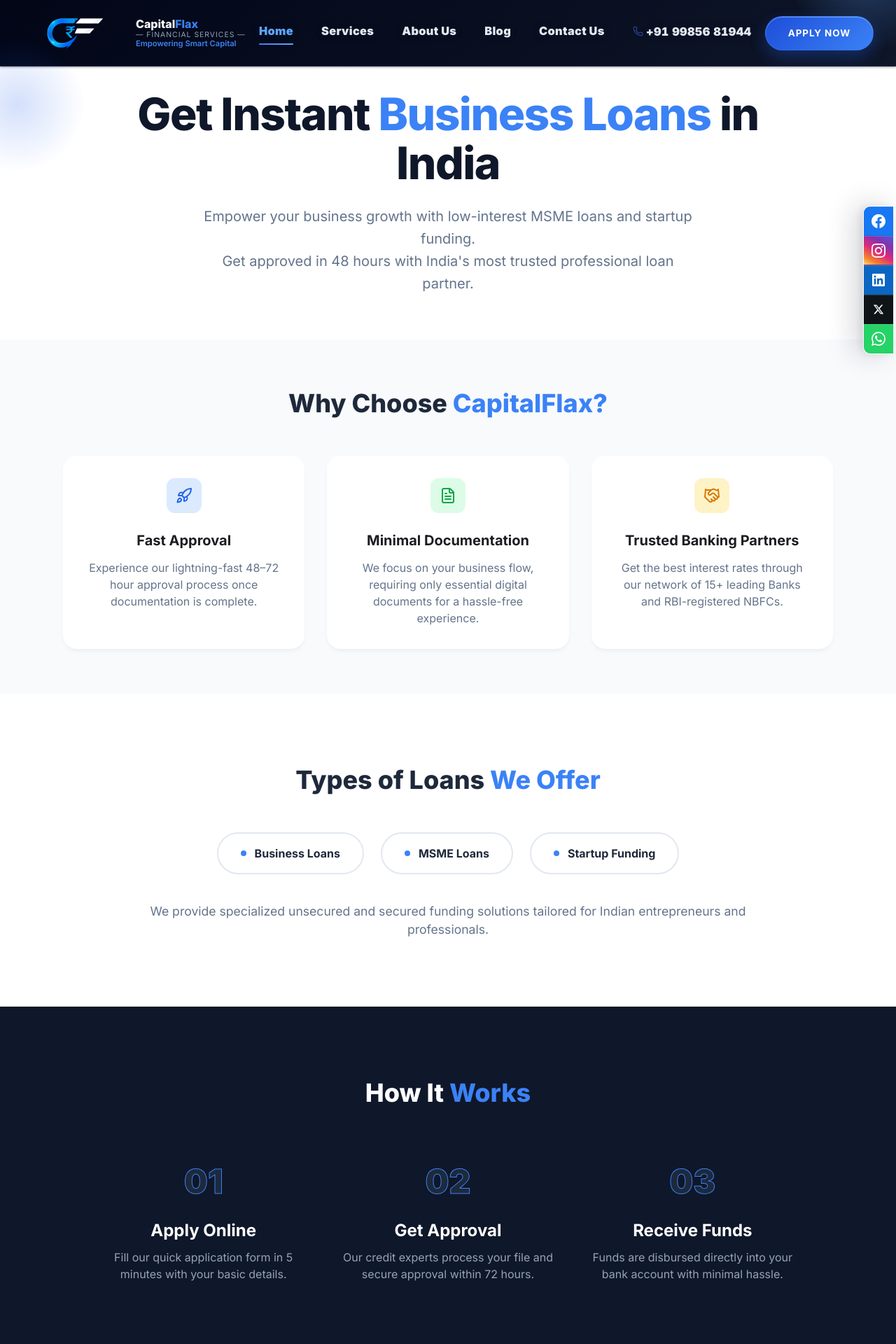
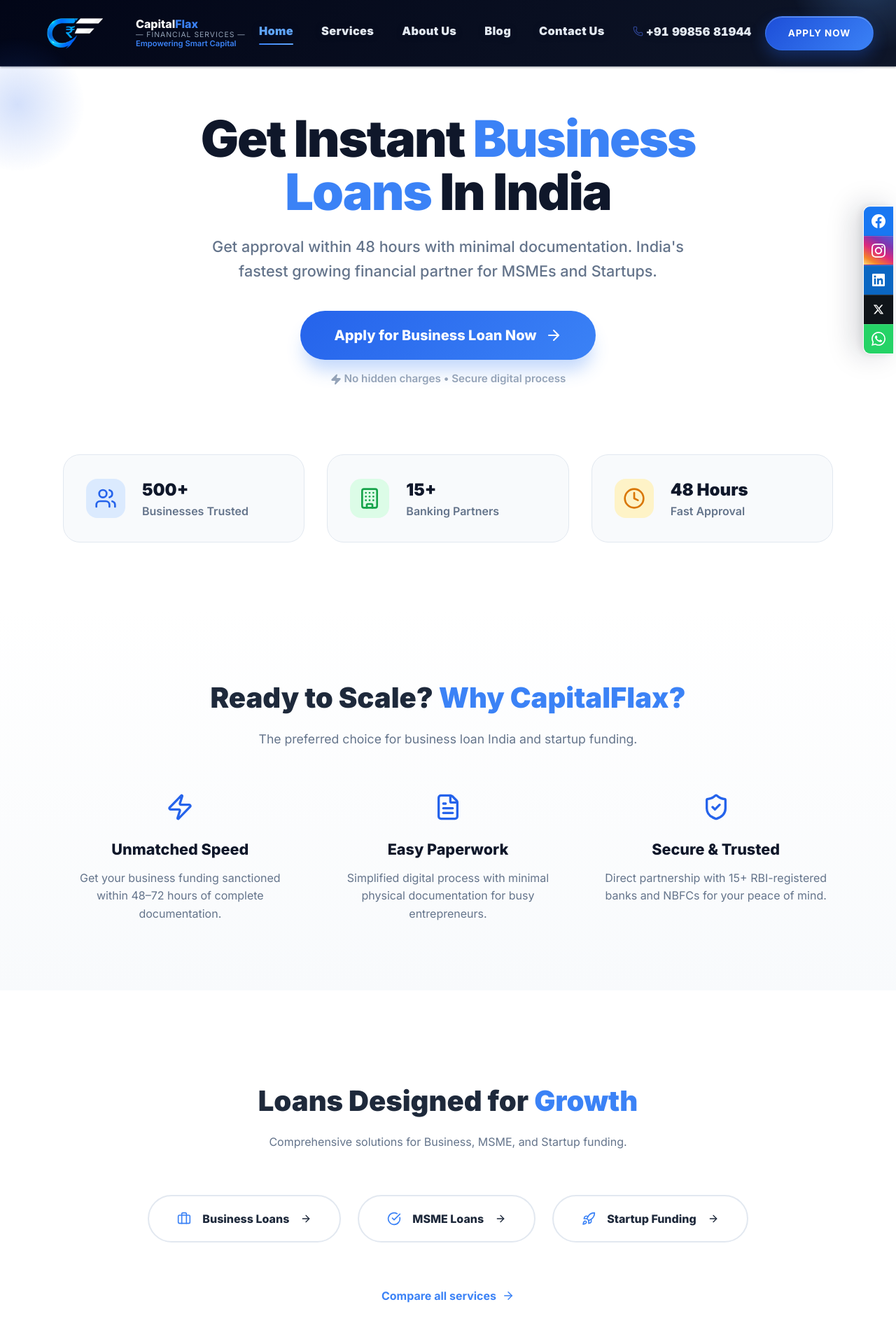
Before and after one commit to hruthikkarra/capitalflax, a Next.js app: page / in a window 1280 px wide. Shown: the top 1920 px of the page at 70% size. Built offline with nearby package versions, Linux system fonts and the light colour scheme.

Commit message:
feat(home): final conversion and SEO overhaul with premium trust section and refined UI

```diff
--- a/app/components/HeroSlider.tsx
+++ b/app/components/HeroSlider.tsx
@@ -103,7 +103,7 @@
                 >
                   {s.badge}
                 </div>
-                <h1 className="slide-title">{s.title}</h1>
+                <h2 className="slide-title">{s.title}</h2>
                 <p className="slide-subtitle">{s.subtitle}</p>
                 <div className="slide-buttons">
                   <Link
--- a/app/page.tsx
+++ b/app/page.tsx
@@ -1,6 +1,7 @@
 import type { Metadata } from 'next';
+import Link from 'next/link';
 import HomePageClient from './components/HomePageClient';
-import { Rocket, FileText, Handshake, Briefcase, Zap, CheckCircle } from 'lucide-react';
+import { Rocket, FileText, Handshake, Briefcase, Zap, CheckCircle, ShieldCheck, Users, Building, ArrowRight, Clock } from 'lucide-react';
 
 export const metadata: Metadata = {
   title: "Business Loans in India | CapitalFlax",
@@ -19,92 +20,231 @@
 export default function Home() {
   return (
     <main style={{ background: '#fff' }}>
-      {/* 1. Header & Intro */}
-      <section style={{ padding: '8rem 1rem 4rem', textAlign: 'center', maxWidth: '1000px', margin: '0 auto' }}>
-        <h1 style={{ fontSize: 'clamp(2.5rem, 6vw, 4rem)', fontWeight: 800, color: '#0F172A', letterSpacing: '-1.5px', lineHeight: 1.1, marginBottom: '1.5rem' }}>
+      {/* 1. HERO SECTION */}
+      <section style={{
+        padding: '10rem 1rem 6rem',
+        textAlign: 'center',
+        maxWidth: '1200px',
+        margin: '0 auto',
+        display: 'flex',
+        flexDirection: 'column',
+        alignItems: 'center',
+        gap: '2rem'
+      }}>
+        <div style={{ maxWidth: '850px' }}>
+          <h1 style={{
+            fontSize: 'clamp(3rem, 7vw, 4.5rem)',
+            fontWeight: 900,
+            color: '#0F172A',
+            letterSpacing: '-2px',
+            lineHeight: 1.05,
+            marginBottom: '1.5rem',
+            textTransform: 'capitalize'
+          }}>
             Get Instant <span style={{ color: '#3B82F6' }}>Business Loans</span> in India
           </h1>
-        <p style={{ fontSize: '1.25rem', color: '#64748B', lineHeight: 1.6, maxWidth: '700px', margin: '0 auto' }}>
-          Empower your business growth with low-interest MSME loans and startup funding.<br />
-          Get approved in 48 hours with India's most trusted professional loan partner.
+          <p style={{
+            fontSize: '1.35rem',
+            color: '#64748B',
+            lineHeight: 1.6,
+            maxWidth: '700px',
+            margin: '0 auto 2.5rem',
+            fontWeight: 500
+          }}>
+            Get approval within 48 hours with minimal documentation. India's fastest growing
+            financial partner for MSMEs and Startups.
           </p>
+
+          <div style={{ display: 'flex', flexDirection: 'column', alignItems: 'center', gap: '1rem' }}>
+            <Link
+              href="/apply"
+              style={{
+                background: 'linear-gradient(135deg, #2563EB, #3B82F6)',
+                color: '#fff',
+                padding: '1.25rem 3rem',
+                borderRadius: '50px',
+                fontSize: '1.25rem',
+                fontWeight: 800,
+                textDecoration: 'none',
+                boxShadow: '0 20px 25px -5px rgba(59, 130, 246, 0.3)',
+                display: 'inline-flex',
+                alignItems: 'center',
+                gap: '0.75rem',
+                transition: 'all 0.3s ease'
+              }}
+            >
+              Apply for Business Loan Now <ArrowRight size={24} />
+            </Link>
+            <p style={{ color: '#94A3B8', fontSize: '0.95rem', fontWeight: 600 }}>
+              <Zap size={16} fill="currentColor" style={{ display: 'inline', marginRight: '4px' }} />
+              No hidden charges • Secure digital process
+            </p>
+          </div>
+        </div>
       </section>
 
-      {/* 2. Why Choose CapitalFlax? */}
-      <section style={{ padding: '4rem 1rem', background: '#F8FAFC' }}>
-        <div style={{ maxWidth: '1100px', margin: '0 auto', textAlign: 'center' }}>
-          <h2 style={{ fontSize: '2.25rem', fontWeight: 800, color: '#1E293B', marginBottom: '3rem' }}>Why Choose <span style={{ color: '#3B82F6' }}>CapitalFlax?</span></h2>
-
-          <div style={{ display: 'grid', gridTemplateColumns: 'repeat(auto-fit, minmax(280px, 1fr))', gap: '2rem' }}>
-            <div style={{ padding: '2rem', background: '#fff', borderRadius: '20px', boxShadow: '0 4px 6px -1px rgba(0,0,0,0.05)' }}>
-              <div style={{ width: '50px', height: '50px', background: '#DBEAFE', borderRadius: '12px', display: 'flex', alignItems: 'center', justifyContent: 'center', margin: '0 auto 1.5rem' }}>
-                <Rocket style={{ color: '#2563EB' }} size={24} />
+      {/* 2. TRUST SECTION [NEW] */}
+      <section style={{ padding: '0 1rem 6rem' }}>
+        <div style={{
+          maxWidth: '1100px',
+          margin: '0 auto',
+          display: 'grid',
+          gridTemplateColumns: 'repeat(auto-fit, minmax(280px, 1fr))',
+          gap: '2rem'
+        }}>
+          <div style={{
+            padding: '2rem',
+            borderRadius: '24px',
+            background: '#F8FAFC',
+            border: '1px solid #E2E8F0',
+            display: 'flex',
+            alignItems: 'center',
+            gap: '1.5rem'
+          }}>
+            <div style={{ color: '#2563EB', background: '#DBEAFE', p: 3, borderRadius: '16px', display: 'flex', padding: '12px' }}>
+              <Users size={32} />
             </div>
-              <h3 style={{ fontSize: '1.25rem', fontWeight: 700, marginBottom: '0.75rem' }}>Fast Approval</h3>
-              <p style={{ color: '#64748B' }}>Experience our lightning-fast 48–72 hour approval process once documentation is complete.</p>
+            <div>
+              <div style={{ fontSize: '1.5rem', fontWeight: 900, color: '#0F172A' }}>500+</div>
+              <div style={{ color: '#64748B', fontWeight: 600 }}>Businesses Trusted</div>
+            </div>
           </div>
 
-            <div style={{ padding: '2rem', background: '#fff', borderRadius: '20px', boxShadow: '0 4px 6px -1px rgba(0,0,0,0.05)' }}>
-              <div style={{ width: '50px', height: '50px', background: '#DCFCE7', borderRadius: '12px', display: 'flex', alignItems: 'center', justifyContent: 'center', margin: '0 auto 1.5rem' }}>
-                <FileText style={{ color: '#16A34A' }} size={24} />
+          <div style={{
+            padding: '2rem',
+            borderRadius: '24px',
+            background: '#F8FAFC',
+            border: '1px solid #E2E8F0',
+            display: 'flex',
+            alignItems: 'center',
+            gap: '1.5rem'
+          }}>
+            <div style={{ color: '#16A34A', background: '#DCFCE7', p: 3, borderRadius: '16px', display: 'flex', padding: '12px' }}>
+              <Building size={32} />
             </div>
-              <h3 style={{ fontSize: '1.25rem', fontWeight: 700, marginBottom: '0.75rem' }}>Minimal Documentation</h3>
-              <p style={{ color: '#64748B' }}>We focus on your business flow, requiring only essential digital documents for a hassle-free experience.</p>
+            <div>
+              <div style={{ fontSize: '1.5rem', fontWeight: 900, color: '#0F172A' }}>15+</div>
+              <div style={{ color: '#64748B', fontWeight: 600 }}>Banking Partners</div>
+            </div>
           </div>
 
-            <div style={{ padding: '2rem', background: '#fff', borderRadius: '20px', boxShadow: '0 4px 6px -1px rgba(0,0,0,0.05)' }}>
-              <div style={{ width: '50px', height: '50px', background: '#FEF3C7', borderRadius: '12px', display: 'flex', alignItems: 'center', justifyContent: 'center', margin: '0 auto 1.5rem' }}>
-                <Handshake style={{ color: '#D97706' }} size={24} />
+          <div style={{
+            padding: '2rem',
+            borderRadius: '24px',
+            background: '#F8FAFC',
+            border: '1px solid #E2E8F0',
+            display: 'flex',
+            alignItems: 'center',
+            gap: '1.5rem'
+          }}>
+            <div style={{ color: '#D97706', background: '#FEF3C7', p: 3, borderRadius: '16px', display: 'flex', padding: '12px' }}>
+              <Clock size={32} />
             </div>
-              <h3 style={{ fontSize: '1.25rem', fontWeight: 700, marginBottom: '0.75rem' }}>Trusted Banking Partners</h3>
-              <p style={{ color: '#64748B' }}>Get the best interest rates through our network of 15+ leading Banks and RBI-registered NBFCs.</p>
+            <div>
+              <div style={{ fontSize: '1.5rem', fontWeight: 900, color: '#0F172A' }}>48 Hours</div>
+              <div style={{ color: '#64748B', fontWeight: 600 }}>Fast Approval</div>
             </div>
           </div>
         </div>
       </section>
 
-      {/* 3. Types of Loans We Offer */}
-      <section style={{ padding: '6rem 1rem' }}>
-        <div style={{ maxWidth: '900px', margin: '0 auto', textAlign: 'center' }}>
-          <h2 style={{ fontSize: '2.25rem', fontWeight: 800, color: '#1E293B', marginBottom: '3rem' }}>Types of Loans <span style={{ color: '#3B82F6' }}>We Offer</span></h2>
+      {/* 3. WHY CHOOSE SECTION [REFINED] */}
+      <section id="why-capitalflax" style={{ padding: '6rem 1rem', background: 'linear-gradient(to bottom, #fff, #F8FAFC)' }}>
+        <div style={{ maxWidth: '1100px', margin: '0 auto', textAlign: 'center' }}>
+          <h2 style={{ fontSize: '2.5rem', fontWeight: 900, color: '#1E293B', marginBottom: '1rem' }}>Ready to Scale? <span style={{ color: '#3B82F6' }}>Why CapitalFlax?</span></h2>
+          <p style={{ color: '#64748B', fontSize: '1.1rem', marginBottom: '4rem' }}>The preferred choice for business loan India and startup funding.</p>
 
-          <div style={{ display: 'flex', flexWrap: 'wrap', justifyContent: 'center', gap: '1.5rem' }}>
-            {['Business Loans', 'MSME Loans', 'Startup Funding'].map((loan) => (
-              <div key={loan} style={{ padding: '1rem 2rem', border: '2px solid #E2E8F0', borderRadius: '50px', display: 'flex', alignItems: 'center', gap: '0.75rem', fontWeight: 700, color: '#1E293B' }}>
-                <div style={{ width: '8px', height: '8px', background: '#3B82F6', borderRadius: '50%' }} />
-                {loan}
+          <div style={{ display: 'grid', gridTemplateColumns: 'repeat(auto-fit, minmax(300px, 1fr))', gap: '3rem' }}>
+            <div style={{ textAlign: 'center' }}>
+              <div style={{ marginBottom: '1.5rem', display: 'flex', justifyContent: 'center' }}><Zap size={40} color="#2563EB" /></div>
+              <h3 style={{ fontSize: '1.35rem', fontWeight: 800, marginBottom: '0.75rem', color: '#0F172A' }}>Unmatched Speed</h3>
+              <p style={{ color: '#64748B', lineHeight: 1.6 }}>Get your business funding sanctioned within 48–72 hours of complete documentation.</p>
             </div>
-            ))}
+
+            <div style={{ textAlign: 'center' }}>
+              <div style={{ marginBottom: '1.5rem', display: 'flex', justifyContent: 'center' }}><FileText size={40} color="#2563EB" /></div>
+              <h3 style={{ fontSize: '1.35rem', fontWeight: 800, marginBottom: '0.75rem', color: '#0F172A' }}>Easy Paperwork</h3>
+              <p style={{ color: '#64748B', lineHeight: 1.6 }}>Simplified digital process with minimal physical documentation for busy entrepreneurs.</p>
             </div>
-          <p style={{ marginTop: '2.5rem', color: '#64748B', fontSize: '1.1rem' }}>
-            We provide specialized unsecured and secured funding solutions tailored for Indian entrepreneurs and professionals.
-          </p>
+
+            <div style={{ textAlign: 'center' }}>
+              <div style={{ marginBottom: '1.5rem', display: 'flex', justifyContent: 'center' }}><ShieldCheck size={40} color="#2563EB" /></div>
+              <h3 style={{ fontSize: '1.35rem', fontWeight: 800, marginBottom: '0.75rem', color: '#0F172A' }}>Secure & Trusted</h3>
+              <p style={{ color: '#64748B', lineHeight: 1.6 }}>Direct partnership with 15+ RBI-registered banks and NBFCs for your peace of mind.</p>
+            </div>
+          </div>
         </div>
       </section>
 
-      {/* 4. How It Works */}
-      <section style={{ padding: '6rem 1rem', background: '#0F172A', color: '#fff' }}>
-        <div style={{ maxWidth: '1000px', margin: '0 auto', textAlign: 'center' }}>
-          <h2 style={{ fontSize: '2.25rem', fontWeight: 800, marginBottom: '4rem' }}>How It <span style={{ color: '#3B82F6' }}>Works</span></h2>
+      {/* 4. TYPES OF LOANS [CLICKABLE] */}
+      <section id="loan-types" style={{ padding: '8rem 1rem' }}>
+        <div style={{ maxWidth: '900px', margin: '0 auto', textAlign: 'center' }}>
+          <h2 style={{ fontSize: '2.5rem', fontWeight: 900, color: '#1E293B', marginBottom: '1rem' }}>Loans Designed for <span style={{ color: '#3B82F6' }}>Growth</span></h2>
+          <p style={{ color: '#64748B', marginBottom: '4rem' }}>Comprehensive solutions for Business, MSME, and Startup funding.</p>
 
-          <div style={{ display: 'grid', gridTemplateColumns: 'repeat(auto-fit, minmax(280px, 1fr))', gap: '3rem', position: 'relative' }}>
-            <div style={{ textAlign: 'center' }}>
-              <div style={{ fontSize: '3rem', fontWeight: 900, color: '#1E293B', marginBottom: '1rem', WebkitTextStroke: '1px #3B82F6' }}>01</div>
-              <h3 style={{ fontSize: '1.5rem', fontWeight: 700, marginBottom: '0.5rem' }}>Apply Online</h3>
-              <p style={{ color: '#94A3B8' }}>Fill our quick application form in 5 minutes with your basic details.</p>
+          <div style={{ display: 'flex', flexWrap: 'wrap', justifyContent: 'center', gap: '1.5rem' }}>
+            <Link href="/services/business-loans" style={{ textDecoration: 'none' }}>
+              <div style={{ padding: '1.25rem 2.5rem', border: '2px solid #E2E8F0', borderRadius: '50px', display: 'flex', alignItems: 'center', gap: '1rem', fontWeight: 800, color: '#1E293B', transition: '0.2s', background: '#fff' }}>
+                <Briefcase size={20} color="#3B82F6" />
+                Business Loans
+                <ArrowRight size={16} />
+              </div>
+            </Link>
+            <Link href="/services/business-loans" style={{ textDecoration: 'none' }}>
+              <div style={{ padding: '1.25rem 2.5rem', border: '2px solid #E2E8F0', borderRadius: '50px', display: 'flex', alignItems: 'center', gap: '1rem', fontWeight: 800, color: '#1E293B', transition: '0.2s', background: '#fff' }}>
+                <CheckCircle size={20} color="#3B82F6" />
+                MSME Loans
+                <ArrowRight size={16} />
+              </div>
+            </Link>
+            <Link href="/services/business-loans" style={{ textDecoration: 'none' }}>
+              <div style={{ padding: '1.25rem 2.5rem', border: '2px solid #E2E8F0', borderRadius: '50px', display: 'flex', alignItems: 'center', gap: '1rem', fontWeight: 800, color: '#1E293B', transition: '0.2s', background: '#fff' }}>
+                <Rocket size={20} color="#3B82F6" />
+                Startup Funding
+                <ArrowRight size={16} />
+              </div>
+            </Link>
           </div>
 
-            <div style={{ textAlign: 'center' }}>
-              <div style={{ fontSize: '3rem', fontWeight: 900, color: '#1E293B', marginBottom: '1rem', WebkitTextStroke: '1px #3B82F6' }}>02</div>
-              <h3 style={{ fontSize: '1.5rem', fontWeight: 700, marginBottom: '0.5rem' }}>Get Approval</h3>
-              <p style={{ color: '#94A3B8' }}>Our credit experts process your file and secure approval within 72 hours.</p>
+          <div style={{ marginTop: '4rem' }}>
+            <Link href="/services" style={{ color: '#3B82F6', fontWeight: 700, textDecoration: 'none', display: 'inline-flex', alignItems: 'center', gap: '0.5rem' }}>
+              Compare all services <ArrowRight size={18} />
+            </Link>
           </div>
+        </div>
+      </section>
 
-            <div style={{ textAlign: 'center' }}>
-              <div style={{ fontSize: '3rem', fontWeight: 900, color: '#1E293B', marginBottom: '1rem', WebkitTextStroke: '1px #3B82F6' }}>03</div>
-              <h3 style={{ fontSize: '1.5rem', fontWeight: 700, marginBottom: '0.5rem' }}>Receive Funds</h3>
-              <p style={{ color: '#94A3B8' }}>Funds are disbursed directly into your bank account with minimal hassle.</p>
+      {/* 5. HOW IT WORKS [REFINED] */}
+      <section id="how-it-works" style={{ padding: '8rem 1rem', background: '#0F172A', color: '#fff' }}>
+        <div style={{ maxWidth: '1000px', margin: '0 auto', textAlign: 'center' }}>
+          <h2 style={{ fontSize: '2.5rem', fontWeight: 900, marginBottom: '1.5rem' }}>Get Funded in <span style={{ color: '#3B82F6' }}>3 Easy Steps</span></h2>
+          <p style={{ color: '#94A3B8', marginBottom: '5rem', fontSize: '1.1rem' }}>Simplified process for modern Indian businesses.</p>
+
+          <div style={{ display: 'grid', gridTemplateColumns: 'repeat(auto-fit, minmax(280px, 1fr))', gap: '4rem' }}>
+            {[
+              { step: '01', title: 'Apply Online', text: 'Fill our 5-minute digital form with basic business details.' },
+              { step: '02', title: 'Get Approval', text: 'Secure sanction from the best lender within 48–72 hours.' },
+              { step: '03', title: 'Receive Funds', text: 'Direct credit to your bank account with zero hassle.' }
+            ].map((item, i) => (
+              <div key={i} style={{ textAlign: 'center', position: 'relative' }}>
+                <div style={{
+                  fontSize: '5rem',
+                  fontWeight: 900,
+                  color: 'rgba(59, 130, 246, 0.1)',
+                  position: 'absolute',
+                  top: '-30px',
+                  left: '50%',
+                  transform: 'translateX(-50%)',
+                  zIndex: 0,
+                  WebkitTextStroke: '1px rgba(59, 130, 246, 0.2)',
+                  fontFamily: 'sans-serif'
+                }}>{item.step}</div>
+                <div style={{ position: 'relative', zIndex: 1 }}>
+                  <h3 style={{ fontSize: '1.75rem', fontWeight: 800, marginBottom: '1rem' }}>{item.title}</h3>
+                  <p style={{ color: '#94A3B8', lineHeight: 1.6 }}>{item.text}</p>
                 </div>
+              </div>
+            ))}
           </div>
         </div>
       </section>
@@ -112,34 +252,53 @@
       {/* Rest of the original content via Client Component */}
       <HomePageClient />
 
-      {/* FAQ Section */}
-      <section className="faq-section" style={{ padding: '6rem 1rem', background: '#F8FAFC' }}>
+      <section style={{ padding: '6rem 1rem', background: '#fff', textAlign: 'center' }}>
         <div style={{ maxWidth: '800px', margin: '0 auto' }}>
-          <h2 style={{ fontSize: '2.5rem', fontWeight: 800, color: '#0F172A', textAlign: 'center', marginBottom: '3.5rem' }}>
-            Frequently Asked <span style={{ color: '#3B82F6' }}>Questions</span>
+          <h2 style={{ fontSize: '2rem', fontWeight: 800, marginBottom: '1.5rem' }}>Want more insights?</h2>
+          <p style={{ marginBottom: '2rem', color: '#64748B' }}>Read our latest guides on business financing, MSME success, and financial planning.</p>
+          <Link href="/blog" style={{ color: '#2563EB', fontWeight: 700, textDecoration: 'underline' }}>Visit the CapitalFlax Blog</Link>
+        </div>
+      </section>
+
+      {/* 6. FAQ SECTION [EXPANDED] */}
+      <section className="faq-section" style={{ padding: '10rem 1rem', background: '#F8FAFC' }}>
+        <div style={{ maxWidth: '850px', margin: '0 auto' }}>
+          <h2 style={{ fontSize: '3rem', fontWeight: 900, color: '#0F172A', textAlign: 'center', marginBottom: '1.5rem' }}>
+            Everything You Need <span style={{ color: '#3B82F6' }}>to Know</span>
           </h2>
+          <p style={{ textAlign: 'center', color: '#64748B', marginBottom: '5rem', fontSize: '1.1rem' }}>Get answers to the most common questions about business loan India.</p>
 
-          <div className="faq-grid" style={{ display: 'flex', flexDirection: 'column', gap: '1.5rem' }}>
-            <div style={{ background: '#fff', padding: '1.5rem 2rem', borderRadius: '20px', border: '1px solid #E2E8F0' }}>
-              <h3 style={{ fontSize: '1.2rem', fontWeight: 700, color: '#1E293B', marginBottom: '0.75rem' }}>What is a business loan?</h3>
-              <p style={{ color: '#64748B', lineHeight: 1.6 }}>
-                A business loan is a type of credit facility specifically designed for business purposes. It provides capital that can be used for working capital needs, purchasing inventory, buying equipment, or expanding operations.
-              </p>
+          <div style={{ display: 'flex', flexDirection: 'column', gap: '1.5rem' }}>
+            {[
+              {
+                q: "What is a business loan?",
+                a: "A business loan is a targeted credit facility for entrepreneurs to fund operations, expansion, or inventory. At CapitalFlax, we specialize in helping businesses access these funds with minimal hassle."
+              },
+              {
+                q: "How to apply for an MSME loan in India?",
+                a: "You can apply digitally via the CapitalFlax portal. Just provide your business details, and our experts will coordinate with 15+ banking partners to find the best MSME loan fit for your turnover and industry."
+              },
+              {
+                q: "What documents are required for a business loan?",
+                a: "Typically, you need KYC (PAN, Aadhaar), 6 months' bank statements, and 2-3 years of ITR. For MSMEs, GST registration or Udyam certification is also required."
+              },
+              {
+                q: "How long does approval take?",
+                a: "Our core advantage is speed. Most business loan India applications are approved within 48 to 72 hours once all required documents are successfully processed by our team."
+              }
+            ].map((faq, i) => (
+              <div key={i} style={{
+                background: '#fff',
+                padding: '2rem',
+                borderRadius: '24px',
+                border: '1px solid #E2E8F0',
+                transition: '0.3s ease',
+                textAlign: 'left'
+              }}>
+                <h3 style={{ fontSize: '1.35rem', fontWeight: 800, color: '#1E293B', marginBottom: '1rem' }}>{faq.q}</h3>
+                <p style={{ color: '#64748B', lineHeight: 1.7, fontSize: '1.05rem' }}>{faq.a}</p>
               </div>
-
-            <div style={{ background: '#fff', padding: '1.5rem 2rem', borderRadius: '20px', border: '1px solid #E2E8F0' }}>
-              <h3 style={{ fontSize: '1.2rem', fontWeight: 700, color: '#1E293B', marginBottom: '0.75rem' }}>How to apply for an MSME loan?</h3>
-              <p style={{ color: '#64748B', lineHeight: 1.6 }}>
-                Applying for an MSME loan through CapitalFlax is simple and digital. Start by filling our online form, and our advisors will match your profile with 15+ partner banks for the best rates.
-              </p>
-            </div>
-
-            <div style={{ background: '#fff', padding: '1.5rem 2rem', borderRadius: '20px', border: '1px solid #E2E8F0' }}>
-              <h3 style={{ fontSize: '1.2rem', fontWeight: 700, color: '#1E293B', marginBottom: '0.75rem' }}>What documents are required for a business loan?</h3>
-              <p style={{ color: '#64748B', lineHeight: 1.6 }}>
-                Standard documents include: KYC (PAN, Aadhaar), business registration proof (GST/Udyam), last 2-3 years of ITR, and 6 months' bank statements.
-              </p>
-            </div>
+            ))}
           </div>
         </div>
       </section>
```
Lines whose indentation alone changed are shown as unchanged.
